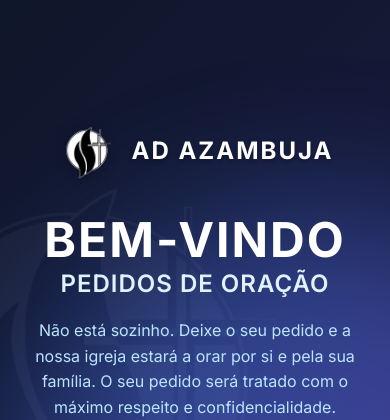
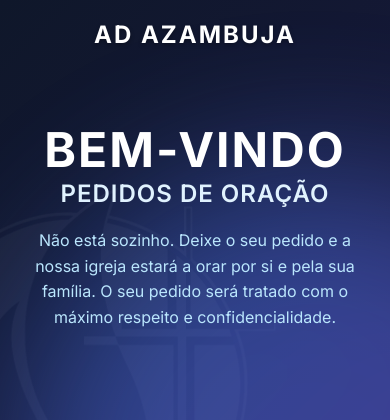
Before and after one commit to jtaxo/prayers-app, a Flask app: page / in a window 390 px wide; the page is wider, and only the part inside the window is pictured. Shown: the top 420 px of that part. Run offline with Flask 3, Linux system fonts and the light colour scheme; some libraries are stand-ins or nearby versions.

Commit message:
Move AD Azambuja to top left without logo

```diff
--- a/static/style.css
+++ b/static/style.css
@@ -283,20 +283,15 @@ button:active {
    FUTURISTIC LAYOUT - AD AZAMBUJA
    ========================================= */
 
-.brand-inline {
-    display: flex;
-    align-items: center;
-    gap: 15px;
-    margin-bottom: 30px;
+.brand-top-left {
+    position: absolute;
+    top: 40px;
+    left: 60px;
+    z-index: 10;
     animation: fadeInDown 0.8s ease-out;
 }
 
-.brand-inline img {
-    height: 60px;
-    filter: invert(1) drop-shadow(0 4px 6px rgba(0,0,0,0.3));
-}
-
-.brand-inline span {
+.brand-top-left span {
     font-size: 24px;
     font-weight: 700;
     color: white;
@@ -423,8 +418,12 @@ button:active {
         text-align: center;
     }
 
-    .brand-inline {
-        justify-content: center;
+    .brand-top-left {
+        top: 20px;
+        left: 50%;
+        transform: translateX(-50%);
+        width: 100%;
+        text-align: center;
     }
 
     .form-section {
--- a/templates/index.html
+++ b/templates/index.html
@@ -9,16 +9,16 @@
 </head>
 
 <body>
+    <div class="brand-top-left">
+        <span>AD Azambuja</span>
+    </div>
+
     <div class="layout-split">
         <!-- Bola com gradiente atrás do formulário e texto -->
         <div class="form-glow-circle"></div>
 
         <!-- Lado esquerdo: Texto de boas-vindas e Branding -->
         <div class="hero-section">
-            <div class="brand-inline">
-                <img src="{{ url_for('static', filename='logo.png') }}" alt="Logo AD Azambuja">
-                <span>AD Azambuja</span>
-            </div>
             <h1 class="hero-title">BEM-VINDO</h1>
             <h2 class="hero-subtitle">PEDIDOS DE ORAÇÃO</h2>
             <p class="hero-text">Não está sozinho. Deixe o seu pedido e a nossa igreja estará a orar por si e pela sua
```
